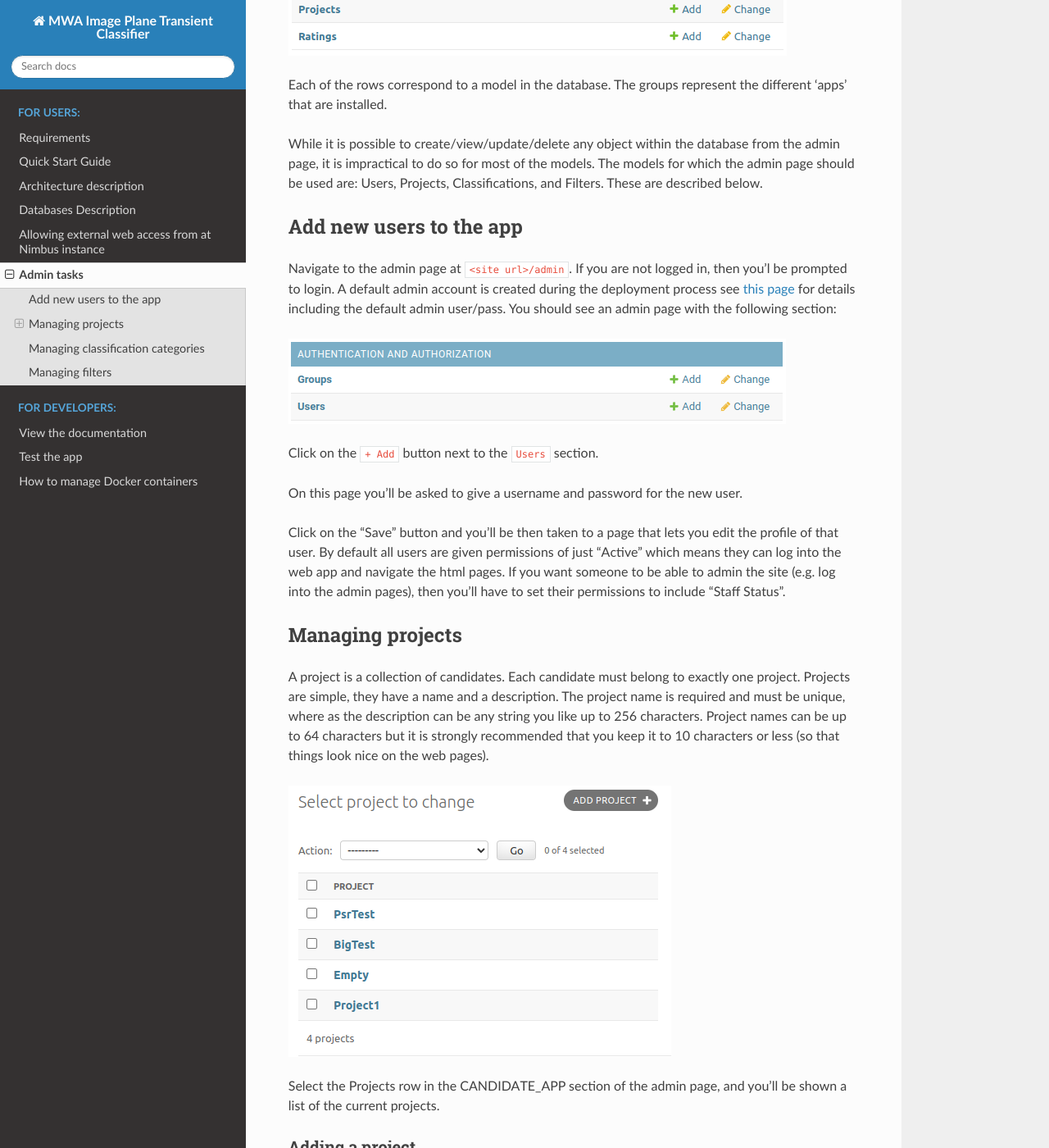
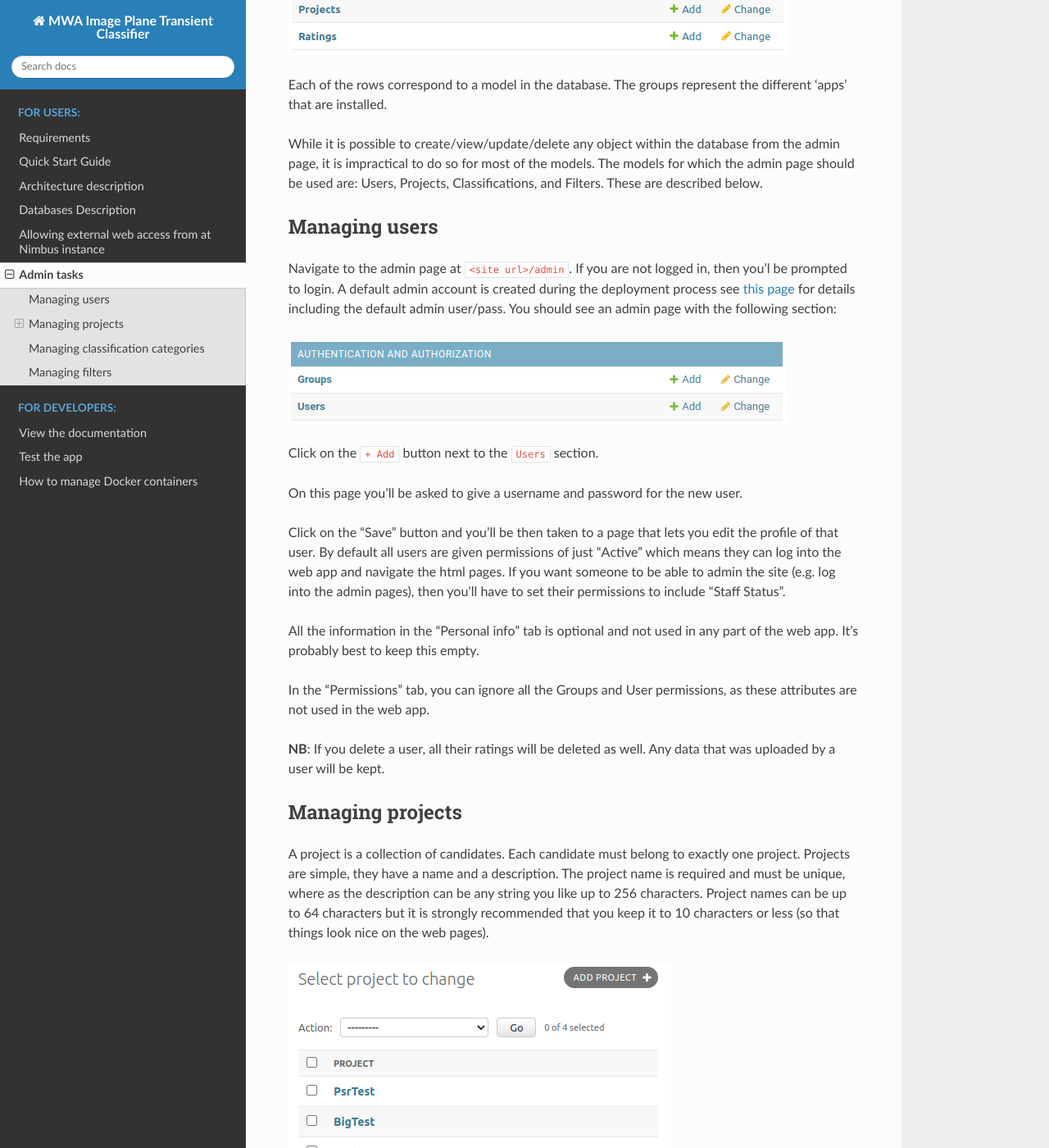
Before and after one commit to robotopia/GleamXGPMonitoring, a Sphinx documentation site: the page built from docs/AdminTasks.md, in a window 1280 px wide and 1400 px high, scrolled down 960 px. Shown: the whole window at 82% size. Built offline with Sphinx 7.4.7 and the Read the Docs theme 2.0.0, drawn with Linux system fonts in a browser that asks for light colours.

Commit message:
update managing users section

```diff
--- a/docs/AdminTasks.md
+++ b/docs/AdminTasks.md
@@ -23,7 +23,7 @@ These are described below.
 
 (addusers)=
 
-## Add new users to the app
+## Managing users
 
 Navigate to the admin page at `<site url>/admin`.
 If you are not logged in, then you’l be prompted to login.
@@ -39,6 +39,14 @@ On this page you’ll be asked to give a username and password for the new user.
 Click on the “Save” button and you’ll be then taken to a page that lets you edit the profile of that user.
 By default all users are given permissions of just “Active” which means they can log into the web app and navigate the html pages.
 If you want someone to be able to admin the site (e.g. log into the admin pages), then you’ll have to set their permissions to include “Staff Status”.
+
+All the information in the "Personal info" tab is optional and not used in any part of the web app.
+It's probably best to keep this empty.
+
+In the "Permissions" tab, you can ignore all the Groups and User permissions, as these attributes are not used in the web app.
+
+**NB**: If you delete a user, all their ratings will be deleted as well.
+Any data that was uploaded by a user will be kept.
 
 (manageproject)=
 
```
